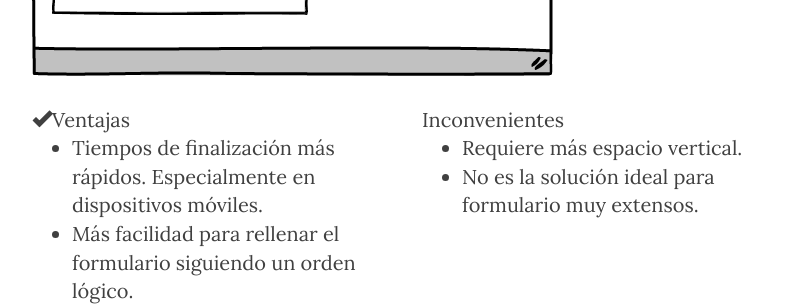
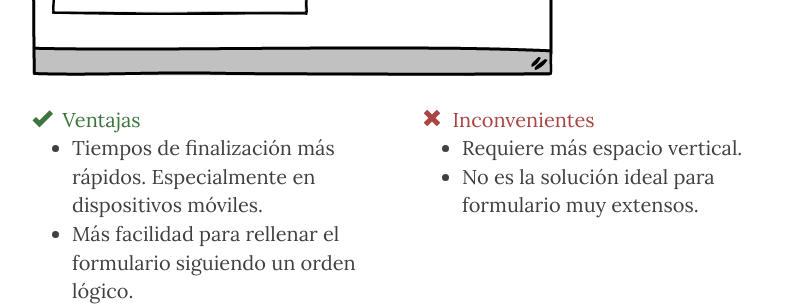
Before and after one commit to aunitz/beta, a Jekyll site: the page built from _posts/2018-03-11-tip-11-etiquetas-por-encima-campos.markdown, in a window 1280 px wide. Shown: the part 1572-1878 px from the top of the page, without its empty margins (233-1037 px from the left). Built offline with Jekyll 4.4.1, drawn with Linux system fonts in a browser that asks for light colours; nearby versions of some CDN libraries.

Commit message:
Añadidos iconos a ventajas e inconvenientes y colores verde y rojo.

```diff
--- a/_posts/2018-03-11-tip-11-etiquetas-por-encima-campos.markdown
+++ b/_posts/2018-03-11-tip-11-etiquetas-por-encima-campos.markdown
@@ -26,7 +26,7 @@ header-img: "img/post-bg-18.jpg"
 
 <div class="row">
     <div class="col-sm-6">
-        <span class="glyphicon glyphicon-ok" aria-hidden="true"></span>Ventajas
+        <span class="text-success"><span class="glyphicon glyphicon-ok" aria-hidden="true"></span>&nbsp;&nbsp;Ventajas</span>
         <ul>
             <li>Tiempos de finalización más rápidos. Especialmente en dispositivos móviles.</li>
             <li>Más facilidad para rellenar el formulario siguiendo un orden lógico.</li>
@@ -34,7 +34,7 @@ header-img: "img/post-bg-18.jpg"
         </ul>
     </div>
     <div class="col-sm-6">
-        Inconvenientes
+        <span class="text-danger"><span class="glyphicon glyphicon-remove" aria-hidden="true"></span>&nbsp;&nbsp;Inconvenientes</span>
         <ul>
             <li>Requiere más espacio vertical.</li>
             <li>No es la solución ideal para formulario muy extensos.</li>
```
